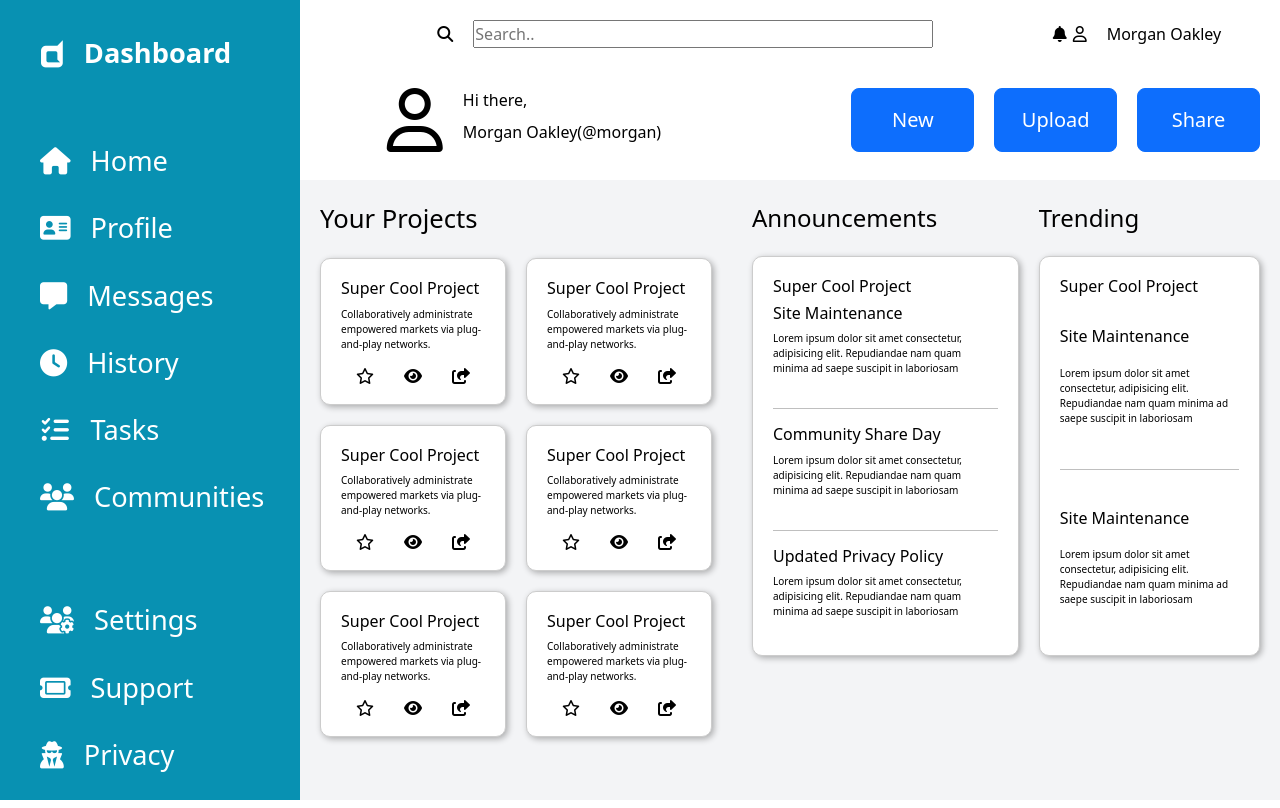
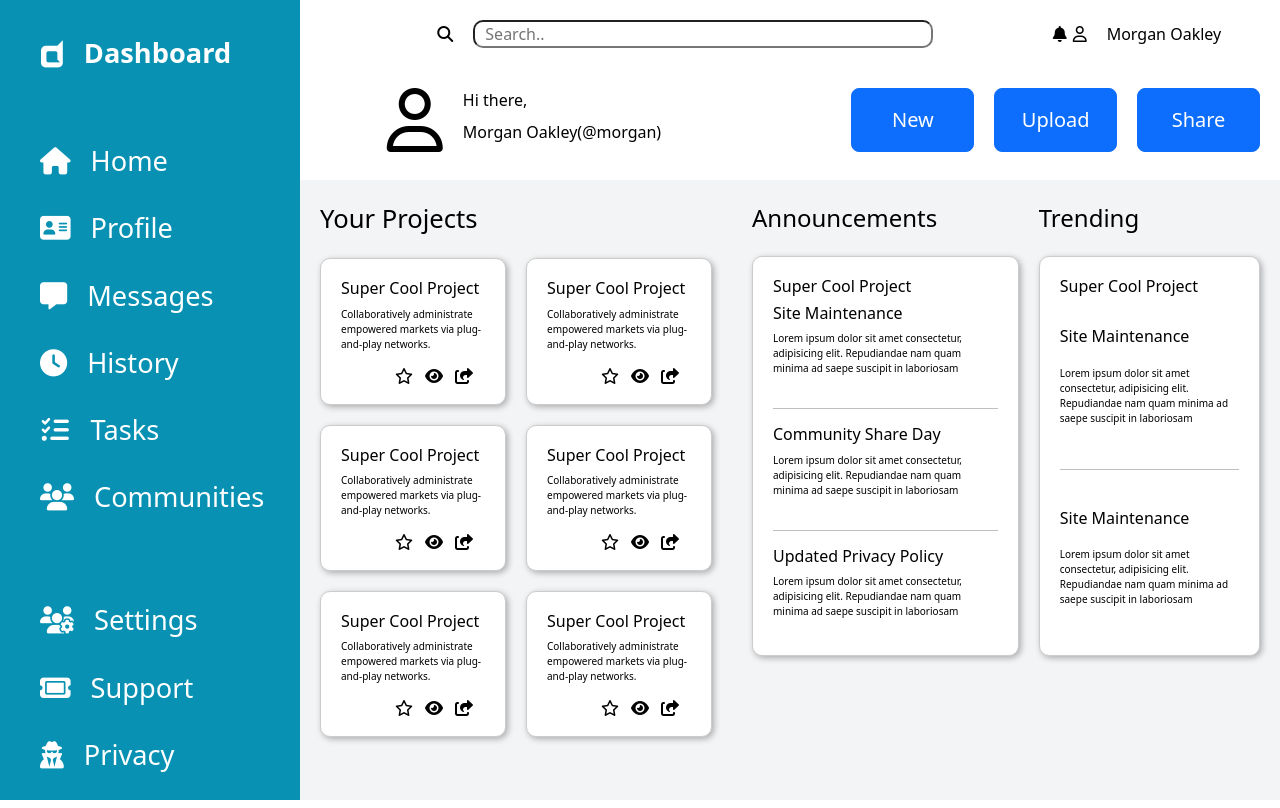
Before and after one commit to doubtfullink53/admin-dashboard, a plain HTML site: page index.html in a window 1280 px wide. Drawn offline with nearby package versions, Linux system fonts and the light colour scheme.

Commit message:
move icons to the right of project cards

```diff
--- a/css/style.css
+++ b/css/style.css
@@ -93,6 +93,10 @@
 
   justify-items: right;
 }
+.search-input{
+  border-radius: 10px;
+  padding-left: 10px;
+  }
 
 /* header second row */
 
@@ -202,9 +206,9 @@
   font-size: 2vh;
 }
 .icons {
-  display: inline-grid;
-  grid-template-columns: 1fr 1fr 1fr;
-  justify-items: center;
+  display: grid;
+  grid-template-columns: 30px 30px 30px;
+  justify-content: end;
 }
 .text > p {
   display: grid;
@@ -278,11 +282,7 @@
 .main-side > span{
   font-size: 1.5rem;
 }
-.icons {
-  display: inline-grid;
-  grid-template-columns: 1fr 1fr 1fr;
-  justify-items: center;
-}
+
 .text > p {
   display: grid;
   text-align: left;
@@ -301,18 +301,3 @@
 .main-side > article:nth-child(1) {
   grid-column: span 2;
 }
-
-
-
-
-/* layout background colors for testing */
-/* .header,
-.sidebar,
-.main-content {
-  background: #f1e9f7;
-  border: 1px solid #a579cc;
-  color: #a579cc;
-  /* padding: 2rem; */
-  /* font-size: 2rem; */
-  /* text-align: center; */
-*/
```
